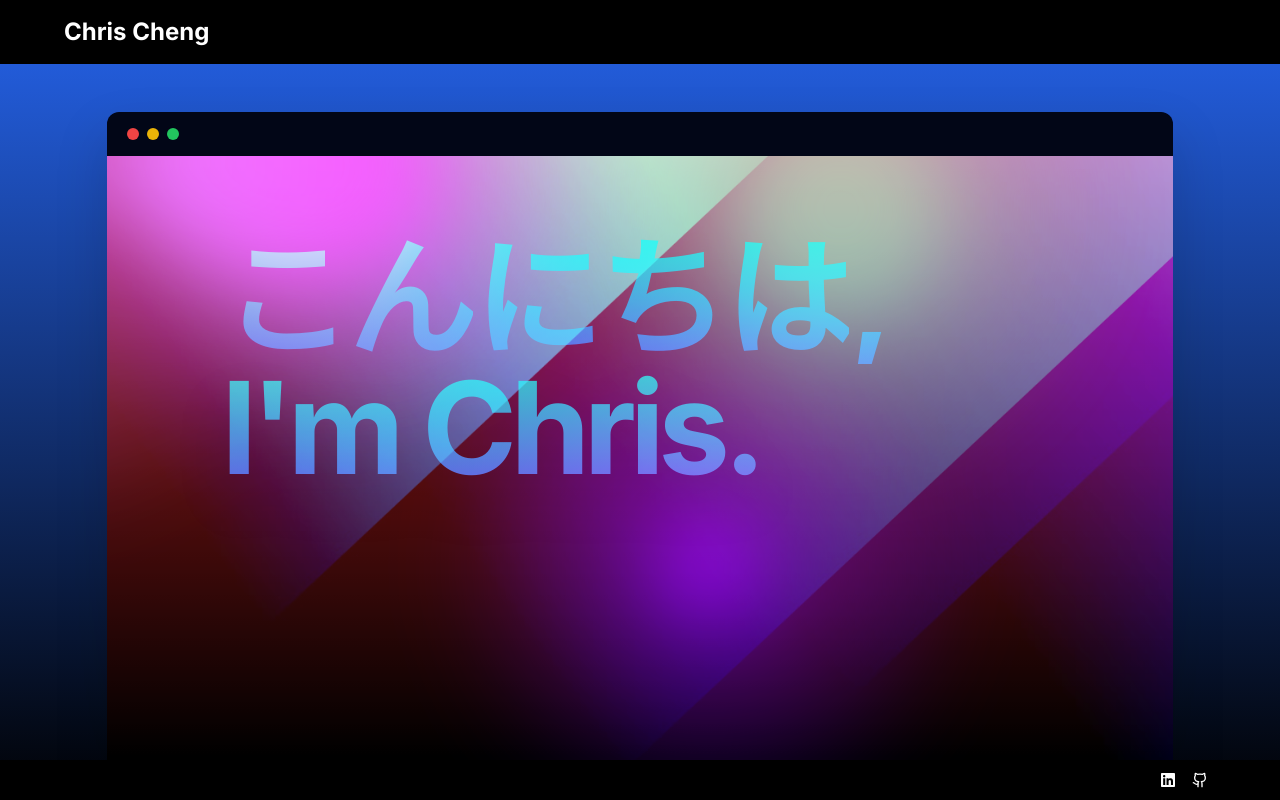
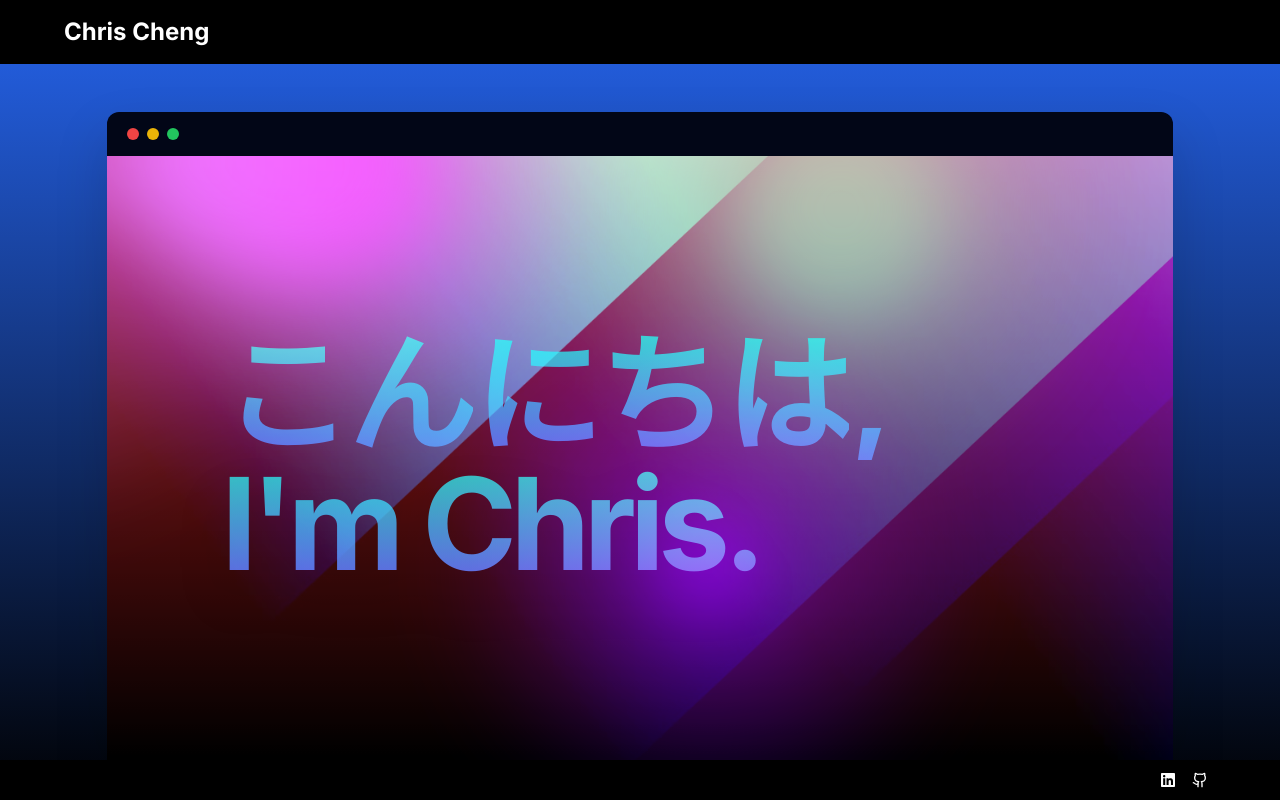
Before and after one commit to chengtchris1/portfolio-next, a Next.js app: page / in a window 1280 px wide. Shown: the top 800 px of the page. Built offline with nearby package versions, Linux system fonts and the light colour scheme.

Commit message:
fix window

```diff
--- a/src/app/_components/hero.tsx
+++ b/src/app/_components/hero.tsx
@@ -61,7 +61,7 @@ export default function Hero() {
                             />
                             <div className="flex text-white items-center justify-center h-full">
                                 <div className="absolute inset-0 bg-gradient-to-t from-black from-25% to-transparent text-white flex flex-col justify-center items-center  first-letter:  z-30 text-5xl sm:text-7xl lg:text-9xl mix-blend-screen w-full bg-red-700">
-                                    <div className="font-bold m-0   bg-transparent -mt-96 sm:-mt-96 px-8 sm:px-32 p-2 w-full  flex flex-col items-center justify-center">
+                                    <div className="font-bold m-0 bg-transparent -mt-96 md:-mt-48 sm:-mt-96 px-8 sm:px-32 p-2 w-full  flex flex-col items-center justify-center">
                                       <div className='flex flex-col items-start w-5/6 tracking-tighter'>
                                         <FlipWords
                                             className="opacity-60 "
```
